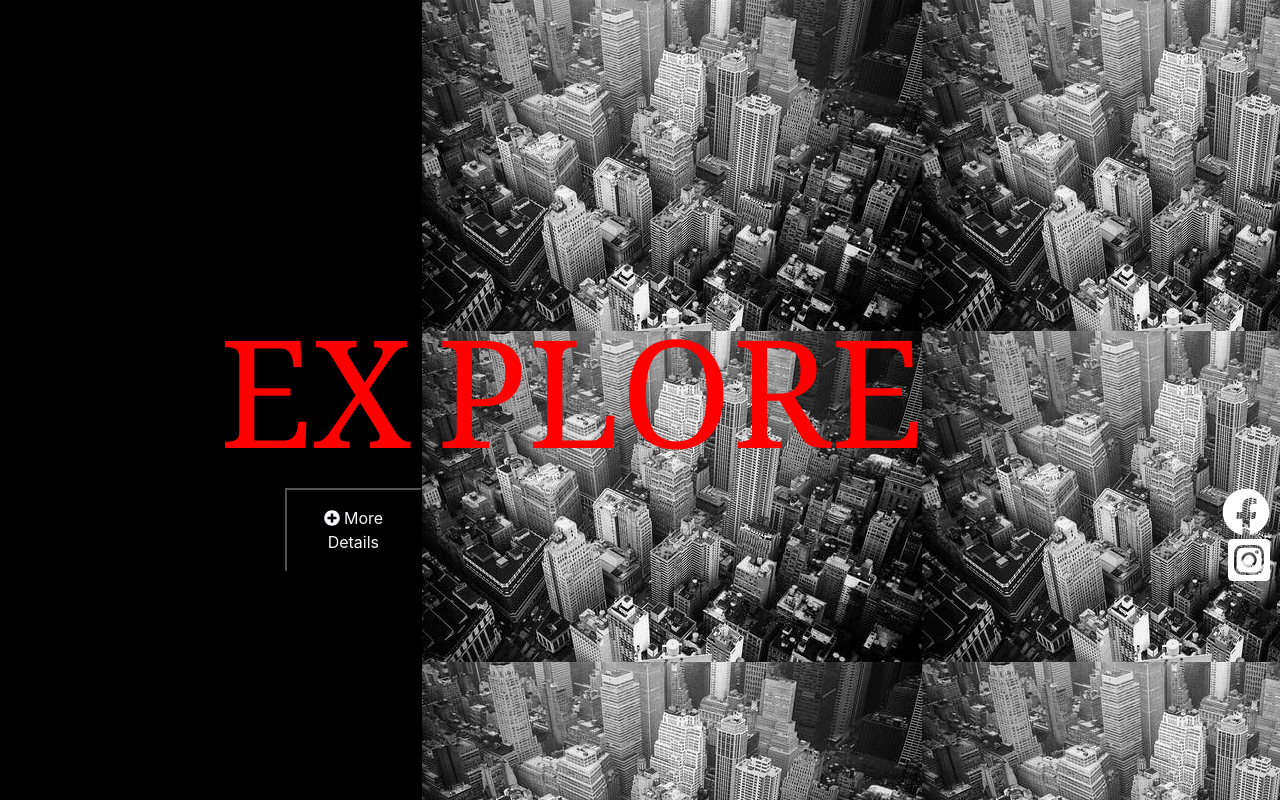
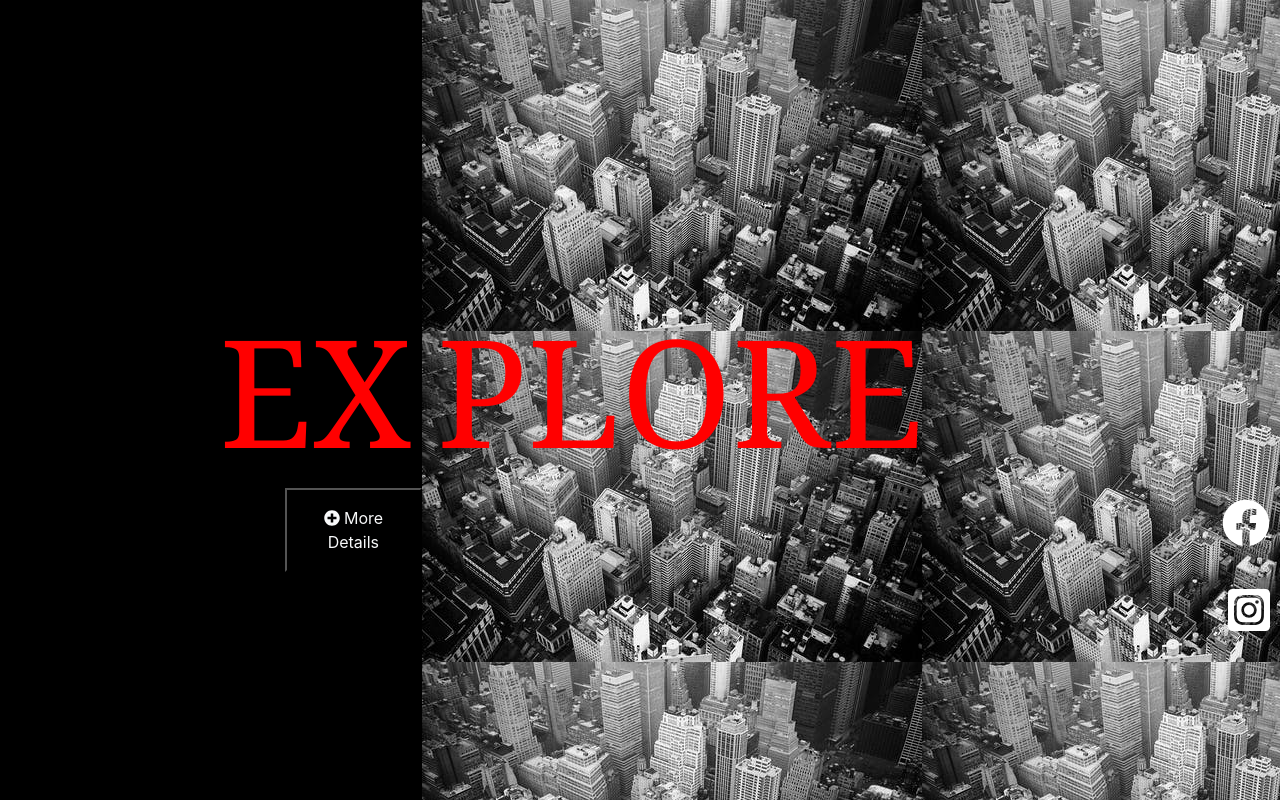
Before and after one commit to Ivanly25/intrerviewChallange, a plain HTML site: page index.html in a window 1280 px wide. Drawn offline with nearby package versions, Linux system fonts and the light colour scheme.

Commit message:
moves icons

```diff
--- /dev/null
+++ b/custom.js
@@ -0,0 +1,2 @@
+// if the modal button is clicked hide all h1 tags
+$(‘#modal’).hide()
--- a/index.html
+++ b/index.html
@@ -67,11 +67,13 @@
     <div class="container-fluid col-lg-8" id="main">
         <h1>PLORE</h1>
         <div class="social-icons">
-        <i class="fab fa-facebook" variant="light"></i>
-        <i class="fab fa-instagram-square" variant="light"></i>
-       <div>
+
+        <div id="fb"><i class="fab fa-facebook" variant="light"></i></div>
+        <div id="ig"><i class="fab fa-instagram-square" variant="light"></i></div>
+    </div>
 </div>
 </div>
+
 
     <!-- Optional JavaScript -->
     <!-- jQuery first, then Popper.js, then Bootstrap JS -->
@@ -85,6 +87,9 @@
     <script src="https://stackpath.bootstrapcdn.com/bootstrap/4.3.1/js/bootstrap.min.js"
         integrity="sha384-JjSmVgyd0p3pXB1rRibZUAYoIIy6OrQ6VrjIEaFf/nJGzIxFDsf4x0xIM+B07jRM"
         crossorigin="anonymous"></script>
+        <!-- custom js -->
+        <script src="custom.js"> </script>
+
 </body>
 
 </html>
--- a/styles.css
+++ b/styles.css
@@ -22,6 +22,15 @@ h1 {
 #modal {
     margin-left: 300px;
 }
+#fb {
+    margin-bottom: 15px;
+
+}
+
+#ig {
+
+}
+
 .social-icons {
     font-size: 48px;
     color: white;
@@ -31,6 +40,4 @@ h1 {
     align-items: flex-end;
     margin-right: 10px;
 
-
-
 }
```
